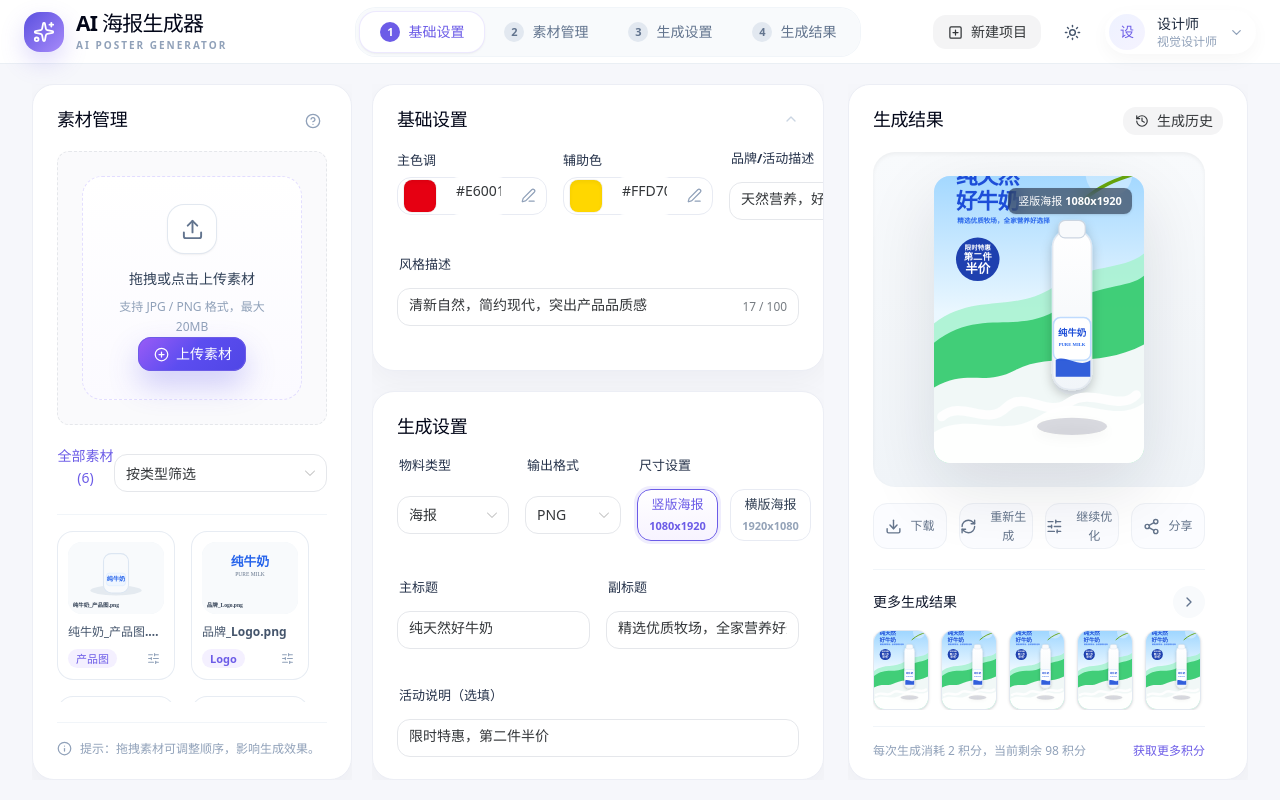
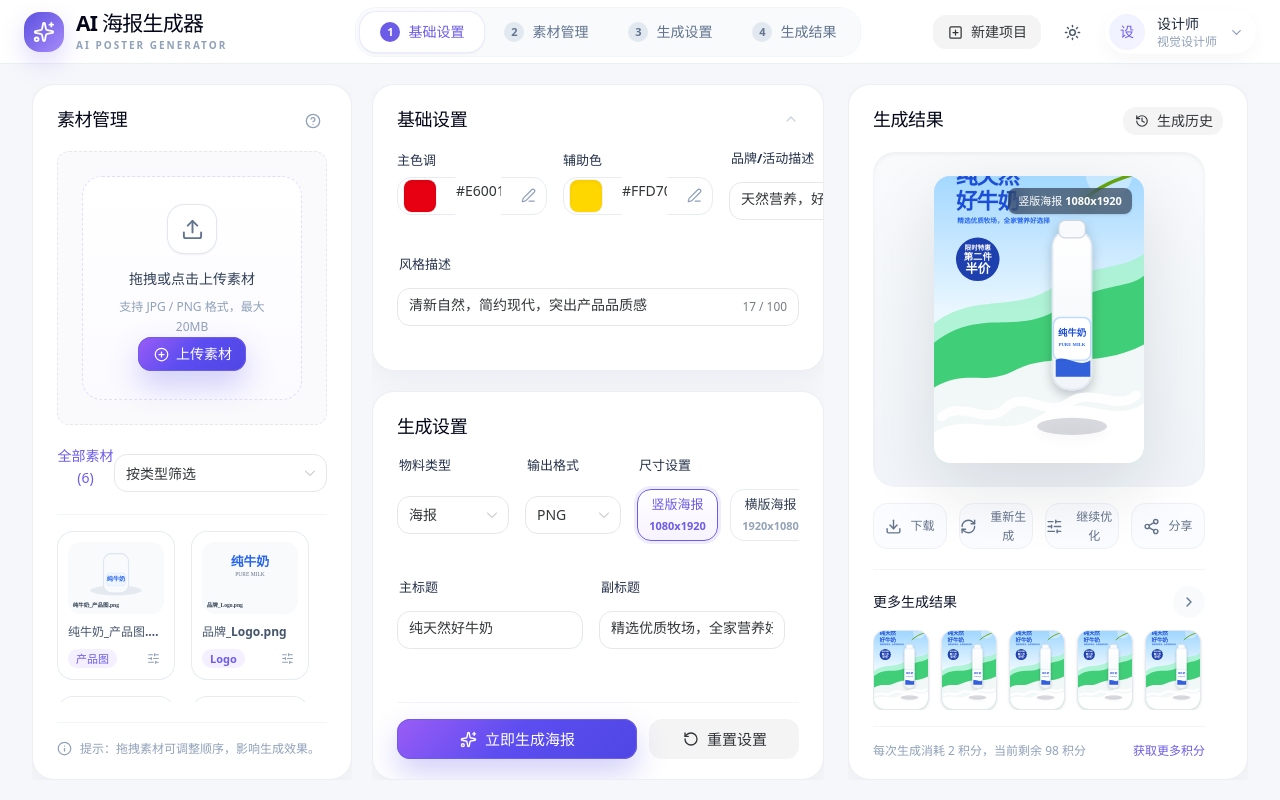
Before and after one commit to 201811510411lw/ai-poster-generator, a Vue app: page /poster-generator in a window 1280 px wide. Built offline with nearby package versions, Linux system fonts and the light colour scheme.

Commit message:
fix: keep generate actions visible

```diff
--- a/src/views/poster-generator/components/GenerateFormPanel.vue
+++ b/src/views/poster-generator/components/GenerateFormPanel.vue
@@ -1,6 +1,11 @@
 <template>
   <SectionCard title="生成设置" class="min-h-0 flex-1">
-    <n-form label-placement="top" class="flex min-h-0 flex-col gap-3.5">
+    <div class="flex h-full min-h-0 flex-col">
+      <n-form
+        label-placement="top"
+        class="workspace-scroll min-h-0 flex-1 overflow-y-auto pr-1"
+      >
+        <div class="flex flex-col gap-3.5">
           <div class="grid gap-4 xl:grid-cols-[112px_96px_minmax(360px,1fr)]">
             <n-form-item label="物料类型">
               <n-select :value="materialType" :options="designerMaterialOptions" @update:value="handleMaterialChange" />
@@ -57,10 +62,12 @@
               placeholder="例如：突出产品，画面简洁大气，重点突出牛奶的纯净和营养"
             />
           </n-form-item>
+        </div>
+      </n-form>
 
-      <div class="grid gap-3 border-t border-slate-100 pt-3 xl:grid-cols-[1fr_128px]">
+      <div class="mt-4 grid shrink-0 gap-3 border-t border-slate-100 pt-4 xl:grid-cols-[1fr_150px]">
         <n-button
-          class="gradient-button h-10 w-full text-[15px] font-bold"
+          class="gradient-button h-11 w-full text-[15px] font-bold"
           type="primary"
           size="large"
           :loading="generationStatus === 'generating'"
@@ -72,14 +79,14 @@
           </template>
           {{ buttonText }}
         </n-button>
-        <n-button class="h-10 font-bold" size="large" secondary @click="handleReset">
+        <n-button class="h-11 font-bold" size="large" secondary @click="handleReset">
           <template #icon>
             <RotateCcw :size="16" />
           </template>
           重置设置
         </n-button>
       </div>
-    </n-form>
+    </div>
   </SectionCard>
 </template>
 
```
Lines whose indentation alone changed are shown as unchanged.
